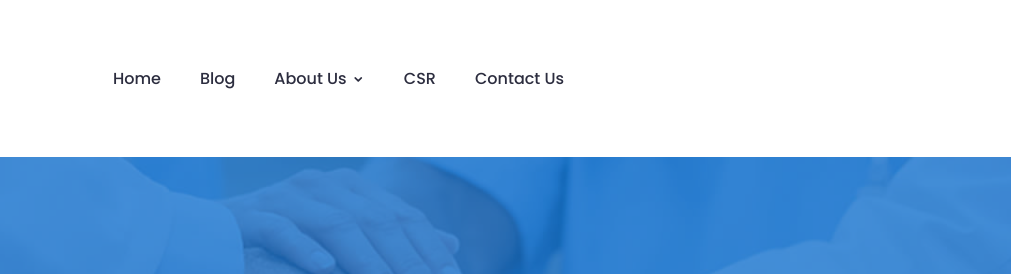
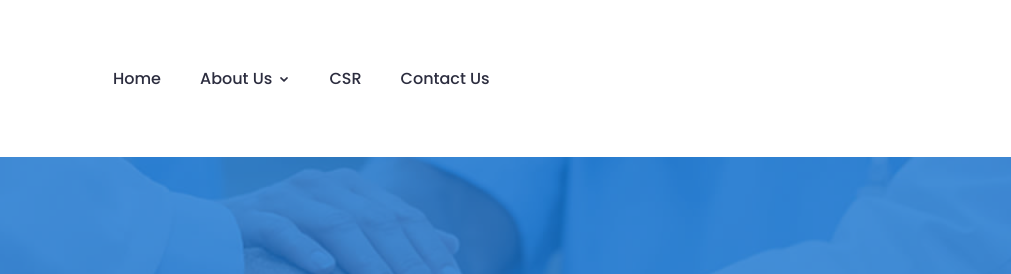
Before and after one commit to visheshsanghvi112/ambicapharma, a plain HTML site: page blog-single.html in a window 1280 px wide. Shown: the top 274 px of the page, 269-1280 px from the left. Drawn offline with Linux system fonts and the light colour scheme; a script that the page names is missing.

Commit message:
first committt

```diff
--- a/blog-single.html
+++ b/blog-single.html
@@ -94,7 +94,7 @@
 									<nav class="navigation">
 										<ul class="nav menu">
 											<li><a href="index.html">Home</a></li>
-											<li><a href="blog-single.html">Blog</a></li>
+											<!-- <li><a href="blog-single.html">Blog</a></li> -->
 											<li><a href="about.html">About Us <i class="icofont-rounded-down"></i></a>
 												<ul class="dropdown">
 													<li><a href="portfolio-details.html">Director-Info</a></li>
```
Also changed, not shown: contact.html (+2 -2 lines).
